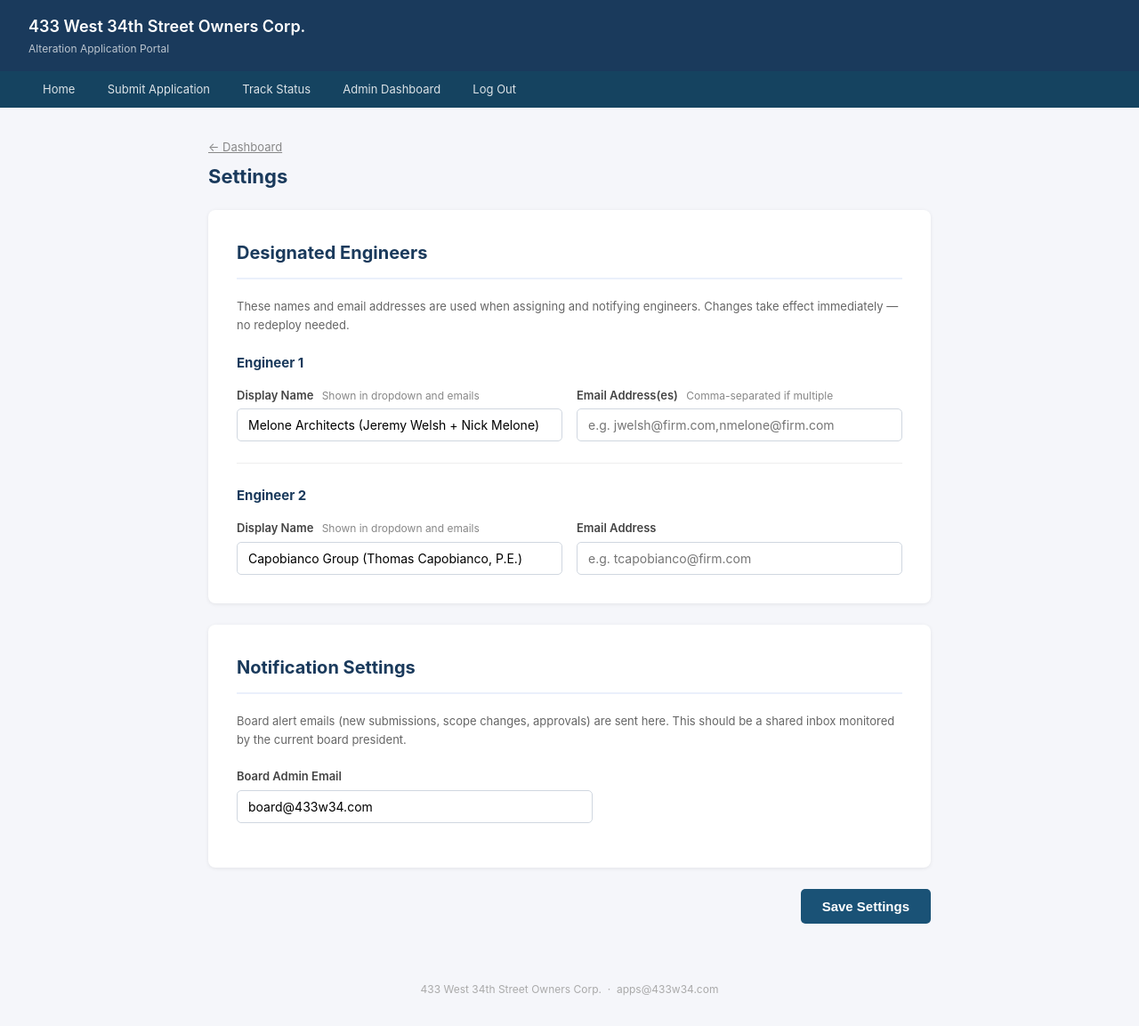
After one commit to golarsgo-pixel/433-alteration-app, a Flask app: page /admin/settings in a window 1280 px wide. The commit adds this page. Shown: the whole page at 89% size. Run offline with Flask 3, Linux system fonts and the light colour scheme; the visitor is signed in with stand-in values (Sample User, id 1).

Commit message:
Add Settings panel — engineer contacts and admin email editable from admin UI

```diff
--- a/app.py
+++ b/app.py
@@ -9,7 +9,7 @@ from flask import (
 from dotenv import load_dotenv
 from services.google_auth import require_board_login, get_auth_url, handle_callback
 from services.drive_service import create_application_folder, upload_file
-from services.sheets_service import append_application, update_application_field, get_all_applications, get_application, log_event
+from services.sheets_service import append_application, update_application_field, get_all_applications, get_application, log_event, get_settings, save_settings
 from services.gmail_service import send_email
 from services.claude_service import review_application
 from services.email_templates import (
@@ -28,6 +28,14 @@ ADMIN_EMAIL = os.environ["ADMIN_EMAIL"]
 ALTERATIONS_EMAIL = os.environ["ALTERATIONS_EMAIL"]
 
 CRON_SECRET = os.environ.get("CRON_SECRET", "")
+
+def _engineer_email(settings: dict, engineer_key: str) -> str:
+    if engineer_key == settings.get("engineer_1_key", "Melone"):
+        return settings.get("engineer_1_emails", "").strip()
+    if engineer_key == settings.get("engineer_2_key", "Capobianco"):
+        return settings.get("engineer_2_email", "").strip()
+    return ""
+
 
 @app.template_filter('comma')
 def comma_filter(value):
@@ -300,7 +308,12 @@ def admin_application(app_id):
         return redirect(url_for("admin_dashboard"))
     from services.sheets_service import get_application_log
     activity_log = get_application_log(app_id)
-    return render_template("admin/application.html", app=application, activity_log=activity_log)
+    settings = get_settings()
+    engineers = [
+        {"key": settings.get("engineer_1_key", "Melone"),     "label": settings.get("engineer_1_label", "Melone Architects")},
+        {"key": settings.get("engineer_2_key", "Capobianco"), "label": settings.get("engineer_2_label", "Capobianco Group")},
+    ]
+    return render_template("admin/application.html", app=application, activity_log=activity_log, engineers=engineers)
 
 
 @app.route("/admin/application/<app_id>/assign", methods=["POST"])
@@ -314,9 +327,11 @@ def admin_assign(app_id):
         update_application_field(app_id, "expediting", expediting)
         update_application_field(app_id, "status", "Pending Assignment")
 
-        melone_emails = os.environ.get("MELONE_EMAILS", "").split(",")
-        capobianco_email = os.environ.get("CAPOBIANCO_EMAIL", "")
-        to_email = ",".join(melone_emails) if architect == "Melone" else capobianco_email
+        settings = get_settings()
+        to_email = _engineer_email(settings, architect)
+        if not to_email:
+            flash(f"No email address configured for {architect}. Update Settings before notifying.", "error")
+            return redirect(url_for("admin_application", app_id=app_id))
 
         send_email(
             to=to_email,
@@ -345,9 +360,11 @@ def admin_send_package(app_id):
             flash("No Designated Engineer assigned — assign one first.", "error")
             return redirect(url_for("admin_application", app_id=app_id))
 
-        melone_emails = os.environ.get("MELONE_EMAILS", "").split(",")
-        capobianco_email = os.environ.get("CAPOBIANCO_EMAIL", "")
-        to_email = ",".join(melone_emails) if architect == "Melone" else capobianco_email
+        settings = get_settings()
+        to_email = _engineer_email(settings, architect)
+        if not to_email:
+            flash(f"No email address configured for {architect}. Update Settings before sending.", "error")
+            return redirect(url_for("admin_application", app_id=app_id))
 
         send_email(
             to=to_email,
@@ -672,5 +689,30 @@ def admin_show_token():
     """
 
 
+@app.route("/admin/settings", methods=["GET"])
+@require_board_login
+def admin_settings():
+    settings = get_settings()
+    return render_template("admin/settings.html", settings=settings)
+
+
+@app.route("/admin/settings", methods=["POST"])
+@require_board_login
+def admin_settings_save():
+    updates = {
+        "engineer_1_label":  request.form.get("engineer_1_label", "").strip(),
+        "engineer_1_emails": request.form.get("engineer_1_emails", "").strip(),
+        "engineer_2_label":  request.form.get("engineer_2_label", "").strip(),
+        "engineer_2_email":  request.form.get("engineer_2_email", "").strip(),
+        "admin_email":       request.form.get("admin_email", "").strip(),
+    }
+    try:
+        save_settings(updates)
+        flash("Settings saved.", "success")
+    except Exception as e:
+        flash(f"Could not save settings: {e}", "error")
+    return redirect(url_for("admin_settings"))
+
+
 if __name__ == "__main__":
     app.run(debug=True)
--- a/services/sheets_service.py
+++ b/services/sheets_service.py
@@ -177,3 +177,93 @@ def get_application_log(app_id: str) -> list:
         return [e for e in entries if e.get("app_id") == app_id]
     except Exception:
         return []
+
+
+# ── Settings (separate "Settings" tab) ────────────────────────────────────────
+
+_SETTINGS_DEFAULTS = {
+    "engineer_1_key":    "Melone",
+    "engineer_1_label":  "Melone Architects (Jeremy Welsh + Nick Melone)",
+    "engineer_1_emails": "",
+    "engineer_2_key":    "Capobianco",
+    "engineer_2_label":  "Capobianco Group (Thomas Capobianco, P.E.)",
+    "engineer_2_email":  "",
+    "admin_email":       "board@433w34.com",
+}
+
+
+def _ensure_settings_tab():
+    svc = _service()
+    meta = svc.spreadsheets().get(spreadsheetId=SHEET_ID).execute()
+    sheet_names = [s["properties"]["title"] for s in meta.get("sheets", [])]
+    if "Settings" not in sheet_names:
+        svc.spreadsheets().batchUpdate(
+            spreadsheetId=SHEET_ID,
+            body={"requests": [{"addSheet": {"properties": {"title": "Settings"}}}]},
+        ).execute()
+        # Seed with defaults, pulling from env vars for smooth migration
+        seed = dict(_SETTINGS_DEFAULTS)
+        seed["engineer_1_emails"] = os.environ.get("MELONE_EMAILS", "")
+        seed["engineer_2_email"]  = os.environ.get("CAPOBIANCO_EMAIL", "")
+        seed["admin_email"]       = os.environ.get("ADMIN_EMAIL", "board@433w34.com")
+        header = [["key", "value", "updated_at"]]
+        rows = [[k, v, datetime.now().strftime("%Y-%m-%d")] for k, v in seed.items()]
+        svc.spreadsheets().values().update(
+            spreadsheetId=SHEET_ID,
+            range="Settings!A1",
+            valueInputOption="RAW",
+            body={"values": header + rows},
+        ).execute()
+
+
+def get_settings() -> dict:
+    try:
+        _ensure_settings_tab()
+        svc = _service()
+        result = svc.spreadsheets().values().get(
+            spreadsheetId=SHEET_ID, range="Settings"
+        ).execute()
+        rows = result.get("values", [])
+        # Start with hardcoded defaults, then layer env vars, then sheet values
+        settings = dict(_SETTINGS_DEFAULTS)
+        settings["engineer_1_emails"] = os.environ.get("MELONE_EMAILS", settings["engineer_1_emails"])
+        settings["engineer_2_email"]  = os.environ.get("CAPOBIANCO_EMAIL", settings["engineer_2_email"])
+        settings["admin_email"]       = os.environ.get("ADMIN_EMAIL", settings["admin_email"])
+        for row in rows[1:]:
+            if len(row) >= 2 and row[0]:
+                settings[row[0]] = row[1]
+        return settings
+    except Exception:
+        settings = dict(_SETTINGS_DEFAULTS)
+        settings["engineer_1_emails"] = os.environ.get("MELONE_EMAILS", "")
+        settings["engineer_2_email"]  = os.environ.get("CAPOBIANCO_EMAIL", "")
+        settings["admin_email"]       = os.environ.get("ADMIN_EMAIL", "board@433w34.com")
+        return settings
+
+
+def save_settings(updates: dict):
+    _ensure_settings_tab()
+    svc = _service()
+    result = svc.spreadsheets().values().get(
+        spreadsheetId=SHEET_ID, range="Settings"
+    ).execute()
+    rows = result.get("values", [])
+    existing_keys = {row[0]: i + 2 for i, row in enumerate(rows[1:]) if row}
+    now = datetime.now().strftime("%Y-%m-%d %H:%M")
+    for key, value in updates.items():
+        if key in existing_keys:
+            row_num = existing_keys[key]
+            svc.spreadsheets().values().update(
+                spreadsheetId=SHEET_ID,
+                range=f"Settings!B{row_num}:C{row_num}",
+                valueInputOption="RAW",
+                body={"values": [[str(value), now]]},
+            ).execute()
+        else:
+            svc.spreadsheets().values().append(
+                spreadsheetId=SHEET_ID,
+                range="Settings!A1",
+                valueInputOption="RAW",
+                insertDataOption="INSERT_ROWS",
+                body={"values": [[key, str(value), now]]},
+            ).execute()
--- a/templates/admin/dashboard.html
+++ b/templates/admin/dashboard.html
@@ -11,6 +11,7 @@
           📬 Check Architect Inbox
         </button>
       </form>
+      <a href="/admin/settings" class="btn btn-secondary btn-sm">⚙ Settings</a>
       <div style="font-size:13px; color:#888;">Logged in as {{ session.user_email }}</div>
     </div>
   </div>
--- /dev/null
+++ b/templates/admin/settings.html
@@ -0,0 +1,93 @@
+{% extends "base.html" %}
+{% block title %}Settings — Admin{% endblock %}
+{% block content %}
+<div class="container">
+
+  <div style="display:flex; justify-content:space-between; align-items:center; margin-bottom:20px;">
+    <div>
+      <a href="/admin" style="font-size:13px; color:#888;">← Dashboard</a>
+      <h2 style="font-size:22px; color:#1a3a5c; margin-top:4px;">Settings</h2>
+    </div>
+  </div>
+
+  {% with messages = get_flashed_messages(with_categories=true) %}
+    {% if messages %}
+      {% for category, message in messages %}
+        <div class="alert alert-{{ 'success' if category == 'success' else 'error' }}">{{ message }}</div>
+      {% endfor %}
+    {% endif %}
+  {% endwith %}
+
+  <form method="POST" action="/admin/settings">
+
+    <!-- Designated Engineers -->
+    <div class="card">
+      <h2>Designated Engineers</h2>
+      <p style="font-size:13px; color:#666; margin-bottom:20px;">
+        These names and email addresses are used when assigning and notifying engineers.
+        Changes take effect immediately — no redeploy needed.
+      </p>
+
+      <h3 style="margin-bottom:14px;">Engineer 1</h3>
+      <div class="form-row" style="margin-bottom:12px;">
+        <div class="form-group" style="margin-bottom:0;">
+          <label>Display Name
+            <span class="hint">Shown in dropdown and emails</span>
+          </label>
+          <input type="text" name="engineer_1_label"
+                 value="{{ settings.get('engineer_1_label', '') }}"
+                 placeholder="e.g. Melone Architects (Jeremy Welsh + Nick Melone)">
+        </div>
+        <div class="form-group" style="margin-bottom:0;">
+          <label>Email Address(es)
+            <span class="hint">Comma-separated if multiple</span>
+          </label>
+          <input type="text" name="engineer_1_emails"
+                 value="{{ settings.get('engineer_1_emails', '') }}"
+                 placeholder="e.g. jwelsh@firm.com,nmelone@firm.com">
+        </div>
+      </div>
+
+      <hr class="section-divider">
+
+      <h3 style="margin-bottom:14px;">Engineer 2</h3>
+      <div class="form-row" style="margin-bottom:0;">
+        <div class="form-group" style="margin-bottom:0;">
+          <label>Display Name
+            <span class="hint">Shown in dropdown and emails</span>
+          </label>
+          <input type="text" name="engineer_2_label"
+                 value="{{ settings.get('engineer_2_label', '') }}"
+                 placeholder="e.g. Capobianco Group (Thomas Capobianco, P.E.)">
+        </div>
+        <div class="form-group" style="margin-bottom:0;">
+          <label>Email Address</label>
+          <input type="text" name="engineer_2_email"
+                 value="{{ settings.get('engineer_2_email', '') }}"
+                 placeholder="e.g. tcapobianco@firm.com">
+        </div>
+      </div>
+    </div>
+
+    <!-- Notification Settings -->
+    <div class="card">
+      <h2>Notification Settings</h2>
+      <p style="font-size:13px; color:#666; margin-bottom:20px;">
+        Board alert emails (new submissions, scope changes, approvals) are sent here.
+        This should be a shared inbox monitored by the current board president.
+      </p>
+      <div class="form-group" style="max-width:400px;">
+        <label>Board Admin Email</label>
+        <input type="email" name="admin_email"
+               value="{{ settings.get('admin_email', 'board@433w34.com') }}"
+               placeholder="board@433w34.com">
+      </div>
+    </div>
+
+    <div style="text-align:right;">
+      <button type="submit" class="btn btn-primary">Save Settings</button>
+    </div>
+
+  </form>
+</div>
+{% endblock %}
```
Also changed, not shown: templates/admin/application.html (+4 -5 lines).
